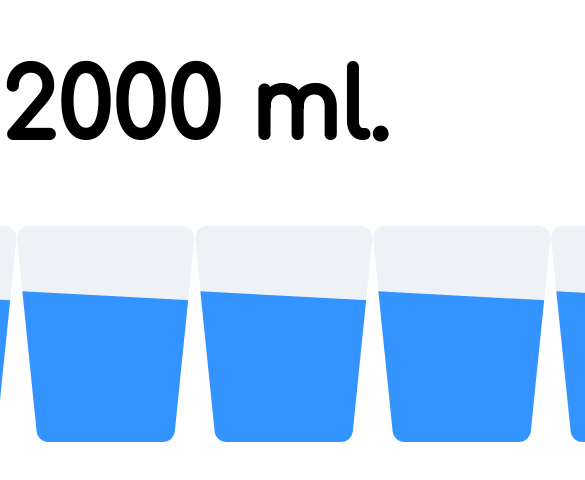
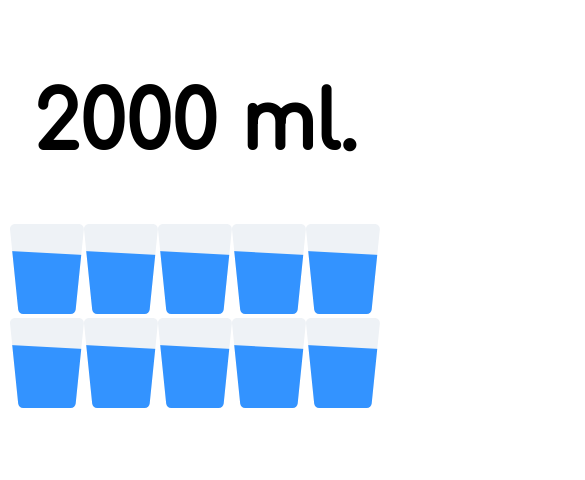
Before and after one commit to hednaw/water-meter, a React (Create React App) app: page / in a window 390 px wide. Shown: the part 204-684 px from the top of the page, 585 px wide, since content can reach past the window. Built offline with nearby package versions, Linux system fonts and the light colour scheme.

Commit message:
improvements to mobile version

```diff
--- a/src/App.css
+++ b/src/App.css
@@ -4,4 +4,5 @@
   text-align: center;
   flex-direction: column;
   min-height: 100vh;
+
 }
--- a/src/Components/Atoms/Glass/Glass.css
+++ b/src/Components/Atoms/Glass/Glass.css
@@ -1,2 +1,6 @@
-div {
+@media only screen and (max-width: 600px) {
+  svg {
+    width: 19vw;
+    height: 100%;
+  }
 }
--- a/src/Components/Atoms/Glass/Glass.jsx
+++ b/src/Components/Atoms/Glass/Glass.jsx
@@ -7,25 +7,32 @@ const Glass = ({ k }) => {
   const [isGlassFull, setIsGlassFull] = useState(true);
   const context = useContext(GlassContext);
   const dateNow = new Date();
+
+  console.log(dateNow.toDateString());
   useEffect(() => {
     setIsGlassFull(
       localStorage.getItem(`glass_${k}`) === "true" ? true : false
     );
 
-    if (localStorage.getItem(`glass_${k}`) == null || localStorage.getItem("lastOpened") !== dateNow.getTime()) {
+    if (
+      localStorage.getItem(`glass_${k}`) == null ||
+      localStorage.getItem("lastOpened") !== dateNow.toDateString()
+    ) {
       setIsGlassFull(true);
       localStorage.setItem(`glass_` + k, true);
-      localStorage.setItem("lastOpened", dateNow.getTime());
+      localStorage.setItem("lastOpened", dateNow.toDateString());
     }
 
     if (localStorage.getItem("lastOpened") === null) {
-      localStorage.setItem("lastOpened", dateNow.getTime());
+      localStorage.setItem("lastOpened", dateNow.toDateString());
     }
-
 
     context.setWater(Number(localStorage.getItem("water")));
     console.log(typeof localStorage.getItem("water"));
-    if (localStorage.getItem("water") == null || localStorage.getItem("lastOpened") !== dateNow.getTime()) {
+    if (
+      localStorage.getItem("water") == null ||
+      localStorage.getItem("lastOpened") !== dateNow.toDateString()
+    ) {
       localStorage.setItem(
         "water",
         context.numberOfGlasses * context.glassSize
--- a/src/Components/Molecules/GlassesContainer.css
+++ b/src/Components/Molecules/GlassesContainer.css
@@ -1,10 +1,24 @@
 @import url("https://fonts.googleapis.com/css2?family=Comfortaa:wght@500&display=swap");
 
 .glasses {
+  display: flex;
   justify-content: center;
-  display: flex;
+  height: 100%;
 }
 .waterLabel {
   font-size: 6em;
   font-family: "Comfortaa";
 }
+@media only screen and (max-width: 600px) {
+  .glasses {
+    flex-wrap: wrap;
+    align-content: center;
+  }
+
+  .container {
+    text-align: center;
+  }
+  .waterLabel {
+    font-size: 5em;
+  }
+}
--- a/src/Components/Molecules/GlassesContainer.jsx
+++ b/src/Components/Molecules/GlassesContainer.jsx
@@ -10,11 +10,11 @@ export const GlassesContainer = ({ numberOfGlasses, glassSizeProp }) => {
   const glassSize = glassSizeProp;
   const [water, setWater] = useState(numberOfGlasses * glassSize);
 
-
   return (
     <GlassContext.Provider
       value={{ water, setWater, glassSize, numberOfGlasses }}
     >
+      <div className="container">
         <h1 className="waterLabel">{water} ml.</h1>
         <div className="con">
           <div className="glasses">
@@ -23,6 +23,7 @@ export const GlassesContainer = ({ numberOfGlasses, glassSizeProp }) => {
             ))}
           </div>
         </div>
+      </div>
     </GlassContext.Provider>
   );
 };
```
Lines whose indentation alone changed are shown as unchanged.
